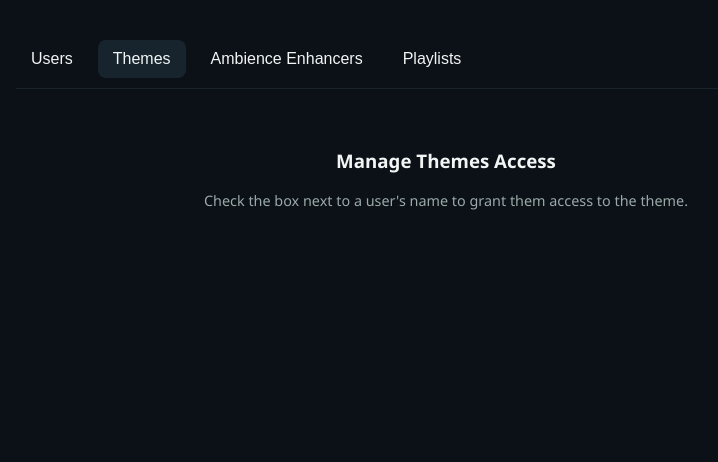
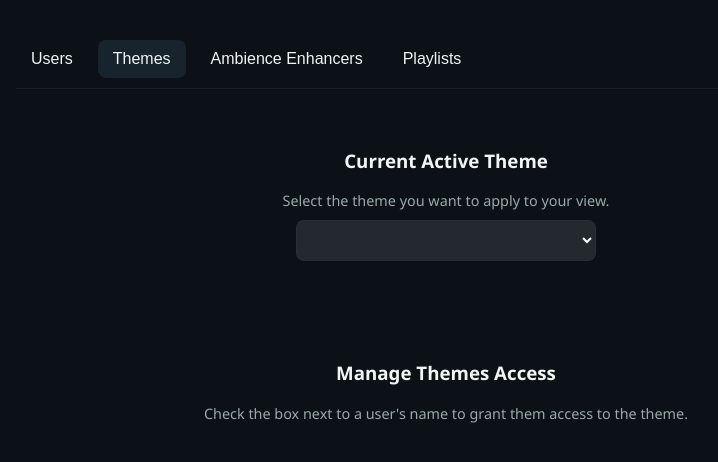
Before and after one commit to shrinathjayakumar/ambient_dashboard, a Django app: page /app-manager/ in a window 1280 px wide, after a click on "Themes". Shown: the part 101-563 px from the top of the page, without its empty margins (194-912 px from the left). Run offline with Django 4.2, Linux system fonts and the light colour scheme; the visitor is signed in with stand-in values (Sample User, id 1); data comes from the database, SQL or seed files in the repository; data that the repository does not hold is empty.

Commit message:
Move theme selector from dashboard header to app_manager themes tab

```diff
--- a/dashboard/templates/dashboard/app_manager.html
+++ b/dashboard/templates/dashboard/app_manager.html
@@ -91,6 +91,16 @@
 
         <!-- THEMES TAB -->
         <div id="themes" class="tab-content">
+            <div class="card glass">
+                <h3>Current Active Theme</h3>
+                <p style="color: var(--secondary-text); font-size: 0.9rem; margin-bottom: 10px;">Select the theme you want to apply to your view.</p>
+                <select id="theme-selector" style="padding: 10px; width: 100%; max-width: 300px; font-size: 1rem; background: rgba(255,255,255,0.1); color: #fff; border: 1px solid var(--border-color); border-radius: 8px; cursor: pointer; outline: none; margin-bottom: 20px;">
+                    {% for theme in all_themes %}
+                    <option value="{{ theme.css_class }}" style="background: {{ theme.background_color_hex }};">{{ theme.name }}</option>
+                    {% endfor %}
+                </select>
+            </div>
+
             <div class="card glass">
                 <h3>Manage Themes Access</h3>
                 <p style="color: var(--secondary-text); font-size: 0.9rem;">Check the box next to a user's name to grant them access to the theme.</p>
@@ -186,6 +196,16 @@
         const savedTheme = localStorage.getItem('ambient_theme') || 'midnight';
         document.documentElement.setAttribute('data-theme', savedTheme);
 
+        const themeSelector = document.getElementById('theme-selector');
+        if (themeSelector) {
+            themeSelector.value = savedTheme;
+            themeSelector.addEventListener('change', (e) => {
+                const theme = e.target.value;
+                document.documentElement.setAttribute('data-theme', theme);
+                localStorage.setItem('ambient_theme', theme);
+            });
+        }
+
         // Handle URL hash on load
         window.addEventListener('DOMContentLoaded', () => {
             const hash = window.location.hash.substring(1);
```
Also changed, not shown: dashboard/templates/dashboard/index.html (+1 -7 lines).
